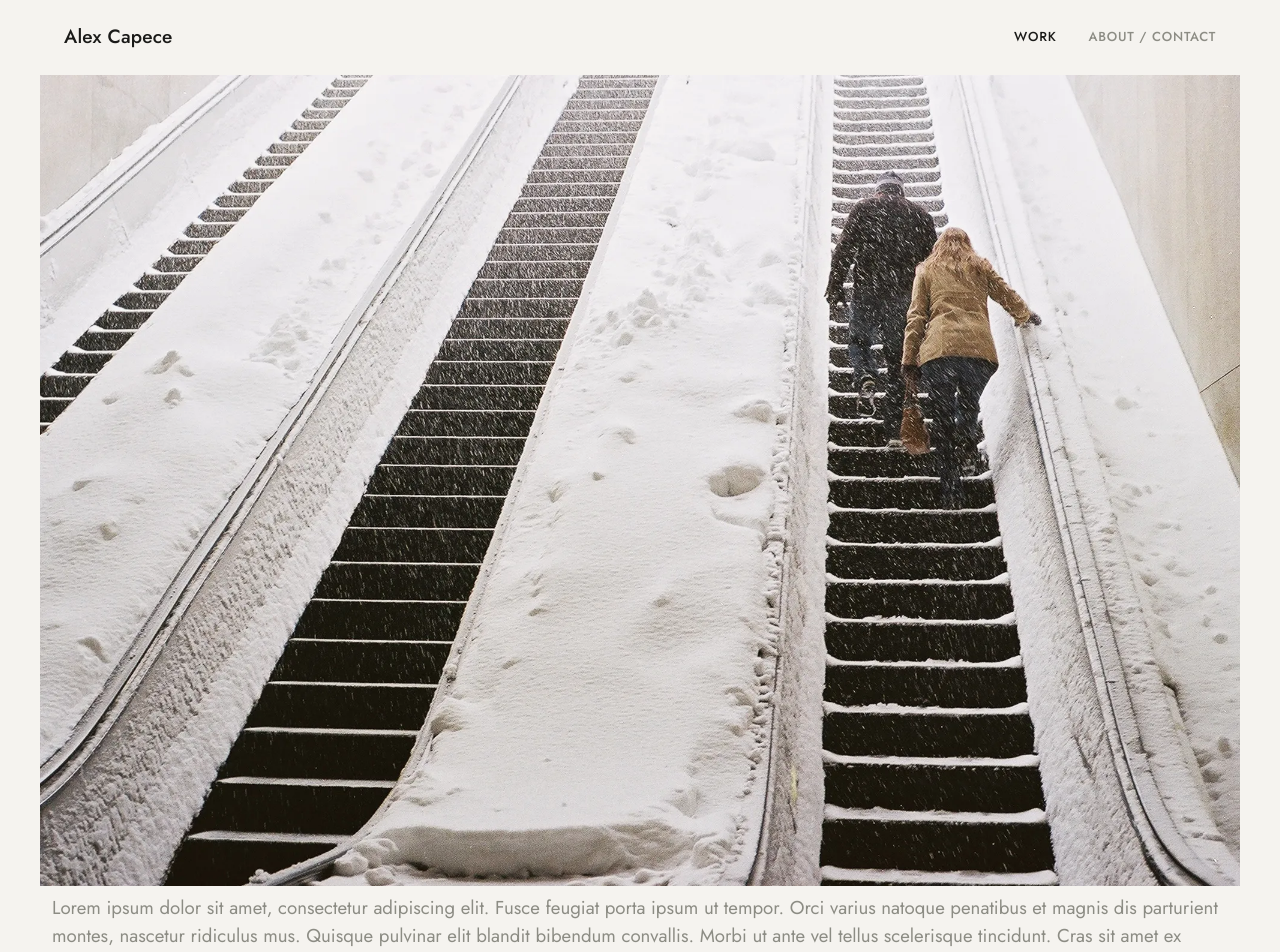
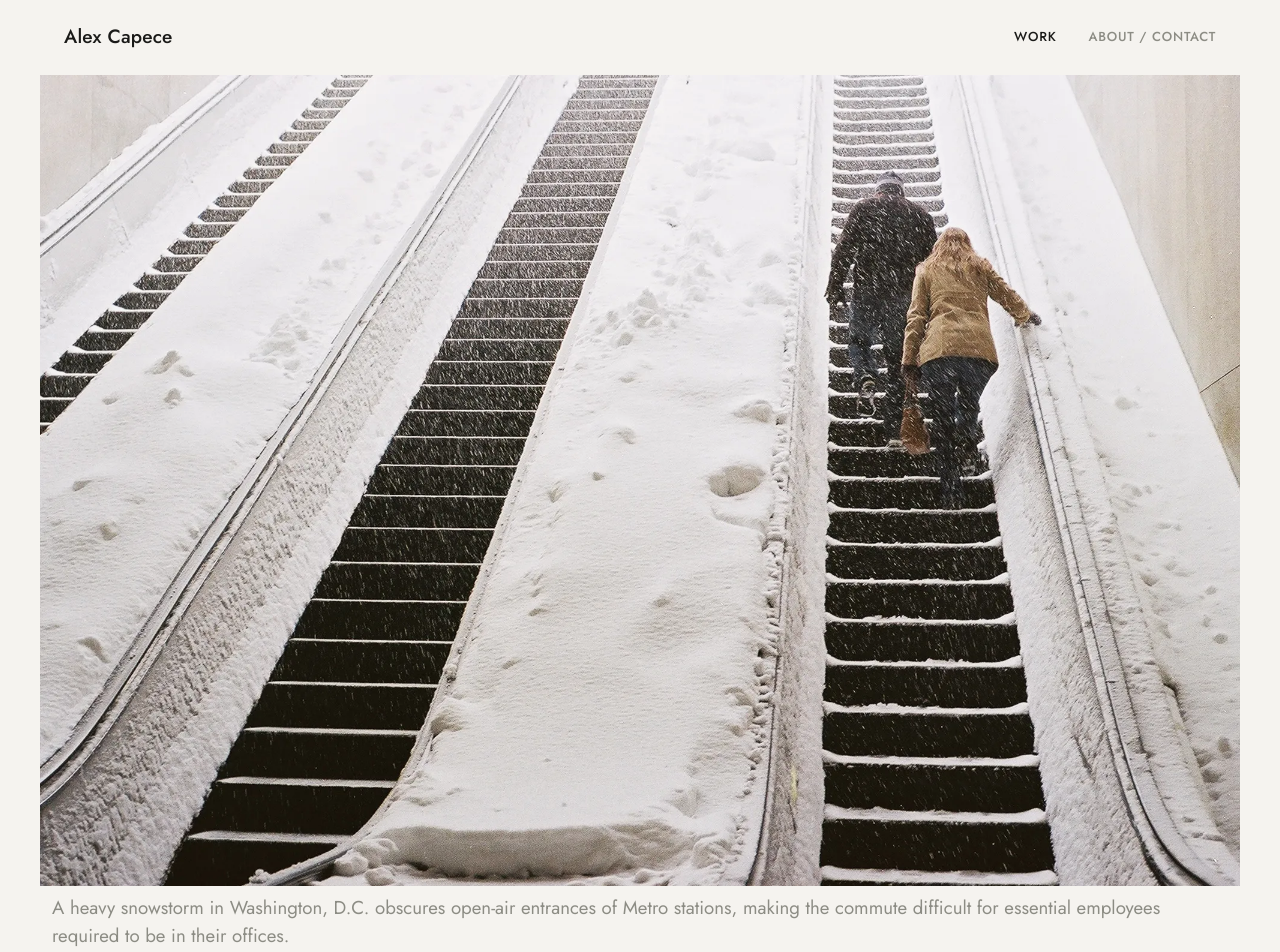
Before and after one commit to HrishavSaha/alex-capece, a Next.js app: page / in a window 1280 px wide. Shown: the top 952 px of the page. Built offline with nearby package versions, Linux system fonts and the light colour scheme.

Commit message:
docs: replace placeholder captions with actual descriptions
Update gallery image captions from lorem ipsum placeholder text to meaningful descriptions that accurately represent each photograph. This improves the user experience by providing context and information about the images in the gallery.

```diff
--- a/data/images.ts
+++ b/data/images.ts
@@ -10,132 +10,102 @@ export const IMAGES: GalleryImage[] = [
     src: "/images/1.webp",
     alt: "Alt for image 1",
     caption:
-      "Lorem ipsum dolor sit amet, consectetur adipiscing elit. Fusce feugiat porta ipsum ut tempor. Orci varius natoque penatibus et magnis dis parturient montes, nascetur ridiculus mus. Quisque pulvinar elit blandit bibendum convallis. Morbi ut ante vel tellus scelerisque tincidunt. Cras sit amet ex finibus, porta justo vel, facilisis metus. Integer.",
+      "A heavy snowstorm in Washington, D.C. obscures open-air entrances of Metro stations, making the commute difficult for essential employees required to be in their offices.",
   },
   {
     src: "/images/2.webp",
     alt: "Alt for image 2",
     caption:
-      "Lorem ipsum dolor sit amet, consectetur adipiscing elit. Fusce feugiat porta ipsum ut tempor. Orci varius natoque penatibus et magnis dis parturient montes, nascetur ridiculus mus. Quisque pulvinar elit blandit bibendum convallis. Morbi ut ante vel tellus scelerisque tincidunt. Cras sit amet ex finibus, porta justo vel, facilisis metus. Integer.",
+      "A performer rehearses an aerial act inside Washington's New York School of Trapeze, erected in the Navy Yard neighborhood.",
   },
   {
     src: "/images/3.webp",
     alt: "Alt for image 3",
     caption:
-      "Lorem ipsum dolor sit amet, consectetur adipiscing elit. Fusce feugiat porta ipsum ut tempor. Orci varius natoque penatibus et magnis dis parturient montes, nascetur ridiculus mus. Quisque pulvinar elit blandit bibendum convallis. Morbi ut ante vel tellus scelerisque tincidunt. Cras sit amet ex finibus, porta justo vel, facilisis metus. Integer.",
-  },
-  {
-    src: "/images/4.webp",
-    alt: "Alt for image 4",
-    caption:
-      "Lorem ipsum dolor sit amet, consectetur adipiscing elit. Fusce feugiat porta ipsum ut tempor. Orci varius natoque penatibus et magnis dis parturient montes, nascetur ridiculus mus. Quisque pulvinar elit blandit bibendum convallis. Morbi ut ante vel tellus scelerisque tincidunt. Cras sit amet ex finibus, porta justo vel, facilisis metus. Integer.",
+      "Space Shuttle Discovery, atop a NASA 747 Shutte Carrier Aircraft, makes its final flyover of the Washington region on the way to the Smithsonian’s Udvar-Hazy Air and Space Museum annex in Chantilly, Va., April 17, 2012.",
   },
   {
     src: "/images/5.webp",
     alt: "Alt for image 5",
     caption:
-      "Lorem ipsum dolor sit amet, consectetur adipiscing elit. Fusce feugiat porta ipsum ut tempor. Orci varius natoque penatibus et magnis dis parturient montes, nascetur ridiculus mus. Quisque pulvinar elit blandit bibendum convallis. Morbi ut ante vel tellus scelerisque tincidunt. Cras sit amet ex finibus, porta justo vel, facilisis metus. Integer.",
+      "A cyclist passes a preserved section of the Berlin Wall along Niederkirchnerstraße."
   },
   {
     src: "/images/6.webp",
     alt: "Alt for image 6",
     caption:
-      "Lorem ipsum dolor sit amet, consectetur adipiscing elit. Fusce feugiat porta ipsum ut tempor. Orci varius natoque penatibus et magnis dis parturient montes, nascetur ridiculus mus. Quisque pulvinar elit blandit bibendum convallis. Morbi ut ante vel tellus scelerisque tincidunt. Cras sit amet ex finibus, porta justo vel, facilisis metus. Integer.",
+      "An actor with a Washington improv troupe performs the last moments of his celebratory routine.",
   },
   {
     src: "/images/7.webp",
     alt: "Alt for image 7",
     caption:
-      "Lorem ipsum dolor sit amet, consectetur adipiscing elit. Fusce feugiat porta ipsum ut tempor. Orci varius natoque penatibus et magnis dis parturient montes, nascetur ridiculus mus. Quisque pulvinar elit blandit bibendum convallis. Morbi ut ante vel tellus scelerisque tincidunt. Cras sit amet ex finibus, porta justo vel, facilisis metus. Integer.",
+      "A bicycle counter in Copenhagen displays a running tally of daily and annual ridership. The city has long promoted cycling as a primary mode of transportation.",
   },
   {
     src: "/images/8.webp",
     alt: "Alt for image 8",
     caption:
-      "Lorem ipsum dolor sit amet, consectetur adipiscing elit. Fusce feugiat porta ipsum ut tempor. Orci varius natoque penatibus et magnis dis parturient montes, nascetur ridiculus mus. Quisque pulvinar elit blandit bibendum convallis. Morbi ut ante vel tellus scelerisque tincidunt. Cras sit amet ex finibus, porta justo vel, facilisis metus. Integer.",
+      "A statue of the Virgin Mary stands against a painted wall in La Boca, Buenos Aires. This melting pot of a neighborhood became a stronghold for porteño culture when millions of European and Asian immigrants arrived in the early 20th century.",
   },
   {
     src: "/images/9.webp",
     alt: "Alt for image 9",
     caption:
-      "Lorem ipsum dolor sit amet, consectetur adipiscing elit. Fusce feugiat porta ipsum ut tempor. Orci varius natoque penatibus et magnis dis parturient montes, nascetur ridiculus mus. Quisque pulvinar elit blandit bibendum convallis. Morbi ut ante vel tellus scelerisque tincidunt. Cras sit amet ex finibus, porta justo vel, facilisis metus. Integer.",
-  },
-  {
-    src: "/images/10.webp",
-    alt: "Alt for image 10",
-    caption:
-      "Lorem ipsum dolor sit amet, consectetur adipiscing elit. Fusce feugiat porta ipsum ut tempor. Orci varius natoque penatibus et magnis dis parturient montes, nascetur ridiculus mus. Quisque pulvinar elit blandit bibendum convallis. Morbi ut ante vel tellus scelerisque tincidunt. Cras sit amet ex finibus, porta justo vel, facilisis metus. Integer.",
-  },
-  {
-    src: "/images/11.webp",
-    alt: "Alt for image 11",
-    caption:
-      "Lorem ipsum dolor sit amet, consectetur adipiscing elit. Fusce feugiat porta ipsum ut tempor. Orci varius natoque penatibus et magnis dis parturient montes, nascetur ridiculus mus. Quisque pulvinar elit blandit bibendum convallis. Morbi ut ante vel tellus scelerisque tincidunt. Cras sit amet ex finibus, porta justo vel, facilisis metus. Integer.",
+      "A couple walks along Rynisfjara black sand beach near Vík, Iceland, during a winter storm.",
   },
   {
     src: "/images/12.webp",
     alt: "Alt for image 12",
     caption:
-      "Lorem ipsum dolor sit amet, consectetur adipiscing elit. Fusce feugiat porta ipsum ut tempor. Orci varius natoque penatibus et magnis dis parturient montes, nascetur ridiculus mus. Quisque pulvinar elit blandit bibendum convallis. Morbi ut ante vel tellus scelerisque tincidunt. Cras sit amet ex finibus, porta justo vel, facilisis metus. Integer.",
+      "Attendees of President Barack Obama's first inauguration find themselves atop a line of portable restrooms. Record attendance in 2009 forced some to find alternate ways of navigating crowds in deadlock.",
   },
   {
     src: "/images/13.webp",
     alt: "Alt for image 13",
     caption:
-      "Lorem ipsum dolor sit amet, consectetur adipiscing elit. Fusce feugiat porta ipsum ut tempor. Orci varius natoque penatibus et magnis dis parturient montes, nascetur ridiculus mus. Quisque pulvinar elit blandit bibendum convallis. Morbi ut ante vel tellus scelerisque tincidunt. Cras sit amet ex finibus, porta justo vel, facilisis metus. Integer.",
+      `"The War Room:" three members of the wedding party strategize in a makeshift bullpen at the home of the bride's parents.`,
   },
   {
     src: "/images/14.webp",
     alt: "Alt for image 14",
     caption:
-      "Lorem ipsum dolor sit amet, consectetur adipiscing elit. Fusce feugiat porta ipsum ut tempor. Orci varius natoque penatibus et magnis dis parturient montes, nascetur ridiculus mus. Quisque pulvinar elit blandit bibendum convallis. Morbi ut ante vel tellus scelerisque tincidunt. Cras sit amet ex finibus, porta justo vel, facilisis metus. Integer.",
+      "Glacier guide Nick Klco leads a team of visitors to explore the base of Matanuska Glacier, approximately 100 miles north of Anchorage, Ak.",
   },
   {
     src: "/images/15.webp",
     alt: "Alt for image 15",
     caption:
-      "Lorem ipsum dolor sit amet, consectetur adipiscing elit. Fusce feugiat porta ipsum ut tempor. Orci varius natoque penatibus et magnis dis parturient montes, nascetur ridiculus mus. Quisque pulvinar elit blandit bibendum convallis. Morbi ut ante vel tellus scelerisque tincidunt. Cras sit amet ex finibus, porta justo vel, facilisis metus. Integer.",
+      "Campers sit around a fire on Assateague Island, Md. The group was disturbed several times throughout the night by the feral horses for which the island is famous.",
   },
   {
     src: "/images/16.webp",
     alt: "Alt for image 16",
     caption:
-      "Lorem ipsum dolor sit amet, consectetur adipiscing elit. Fusce feugiat porta ipsum ut tempor. Orci varius natoque penatibus et magnis dis parturient montes, nascetur ridiculus mus. Quisque pulvinar elit blandit bibendum convallis. Morbi ut ante vel tellus scelerisque tincidunt. Cras sit amet ex finibus, porta justo vel, facilisis metus. Integer.",
+      "A throng of celebrants head northward on 14th Street, NW in Washington, following the first inauguration of President Barack Obama.",
   },
   {
     src: "/images/17.webp",
     alt: "Alt for image 17",
     caption:
-      "Lorem ipsum dolor sit amet, consectetur adipiscing elit. Fusce feugiat porta ipsum ut tempor. Orci varius natoque penatibus et magnis dis parturient montes, nascetur ridiculus mus. Quisque pulvinar elit blandit bibendum convallis. Morbi ut ante vel tellus scelerisque tincidunt. Cras sit amet ex finibus, porta justo vel, facilisis metus. Integer.",
-  },
-  {
-    src: "/images/18.webp",
-    alt: "Alt for image 18",
-    caption:
-      "Lorem ipsum dolor sit amet, consectetur adipiscing elit. Fusce feugiat porta ipsum ut tempor. Orci varius natoque penatibus et magnis dis parturient montes, nascetur ridiculus mus. Quisque pulvinar elit blandit bibendum convallis. Morbi ut ante vel tellus scelerisque tincidunt. Cras sit amet ex finibus, porta justo vel, facilisis metus. Integer.",
+      "Firefighter recruits at the Washington, D.C. Fire Department's Training Academy practice advancing a hoseline as a team.",
   },
   {
     src: "/images/19.webp",
     alt: "Alt for image 19",
     caption:
-      "Lorem ipsum dolor sit amet, consectetur adipiscing elit. Fusce feugiat porta ipsum ut tempor. Orci varius natoque penatibus et magnis dis parturient montes, nascetur ridiculus mus. Quisque pulvinar elit blandit bibendum convallis. Morbi ut ante vel tellus scelerisque tincidunt. Cras sit amet ex finibus, porta justo vel, facilisis metus. Integer.",
-  },
-  {
-    src: "/images/20.webp",
-    alt: "Alt for image 20",
-    caption:
-      "Lorem ipsum dolor sit amet, consectetur adipiscing elit. Fusce feugiat porta ipsum ut tempor. Orci varius natoque penatibus et magnis dis parturient montes, nascetur ridiculus mus. Quisque pulvinar elit blandit bibendum convallis. Morbi ut ante vel tellus scelerisque tincidunt. Cras sit amet ex finibus, porta justo vel, facilisis metus. Integer.",
+      "Hosted every year at the Eisenhower National Historic Site in Gettysburg, Pa., “World War II Weekend” attracts reenactors of all ages in period-appropriate costumes.",
   },
   {
     src: "/images/21.webp",
     alt: "Alt for image 21",
     caption:
-      "Lorem ipsum dolor sit amet, consectetur adipiscing elit. Fusce feugiat porta ipsum ut tempor. Orci varius natoque penatibus et magnis dis parturient montes, nascetur ridiculus mus. Quisque pulvinar elit blandit bibendum convallis. Morbi ut ante vel tellus scelerisque tincidunt. Cras sit amet ex finibus, porta justo vel, facilisis metus. Integer.",
+      "Members of a firefighting recruit class are treated to a tour of the U.S. Capitol Building. Knowledge of the interior of the numerous government buildings is crucial information for those responding to the often maze-like interior.",
   },
   {
     src: "/images/22.webp",
     alt: "Alt for image 22",
     caption:
-      "Lorem ipsum dolor sit amet, consectetur adipiscing elit. Fusce feugiat porta ipsum ut tempor. Orci varius natoque penatibus et magnis dis parturient montes, nascetur ridiculus mus. Quisque pulvinar elit blandit bibendum convallis. Morbi ut ante vel tellus scelerisque tincidunt. Cras sit amet ex finibus, porta justo vel, facilisis metus. Integer.",
+      "D.C. Fire & EMS Recruit Class #360 invited former NFL running back John Riggins (of then-Redskins fame) as the motivational speaker at graduation. Also in attendance was his daughter, who found the ceremonial signed firefighting helmet particularly interesting.",
   },
 ];
```
